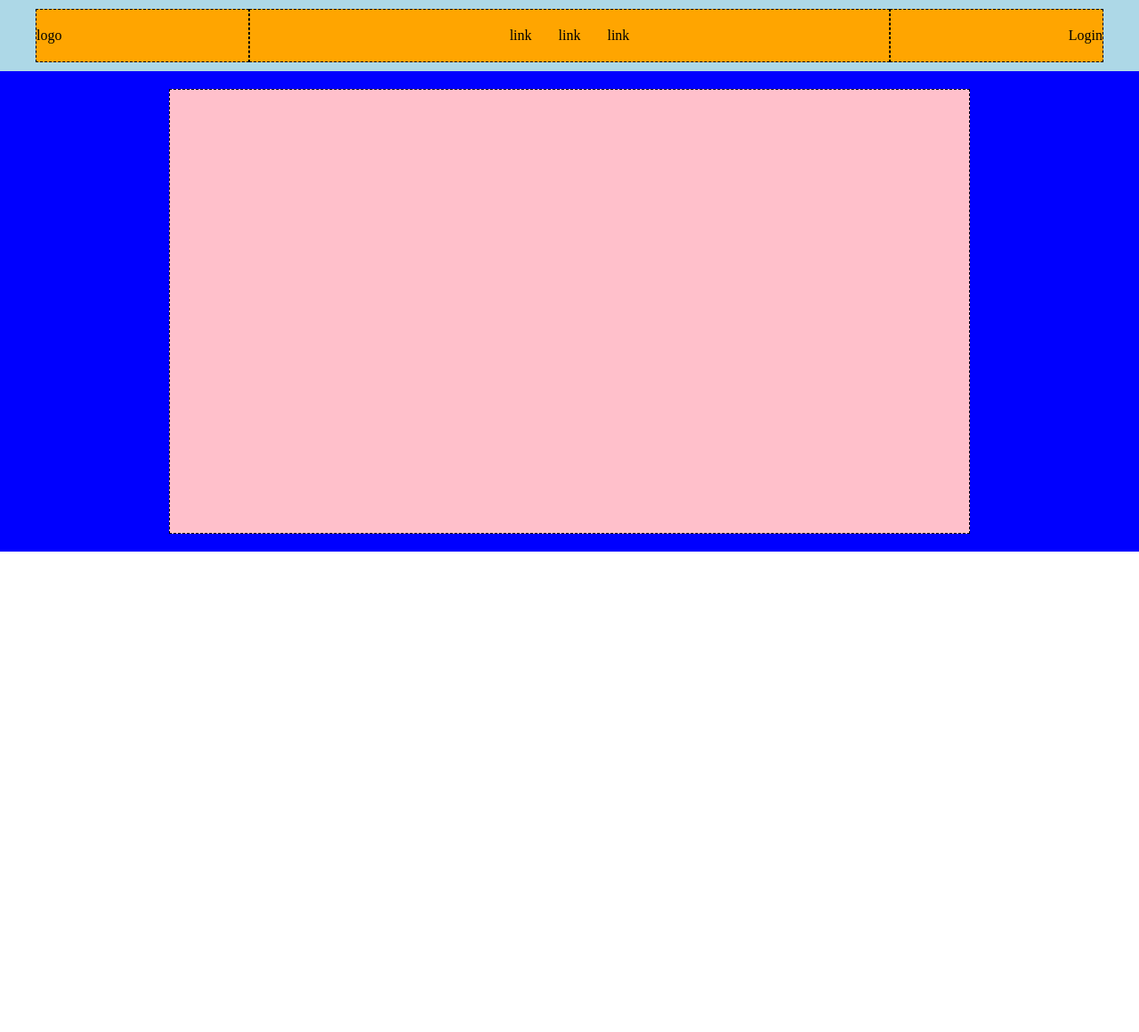
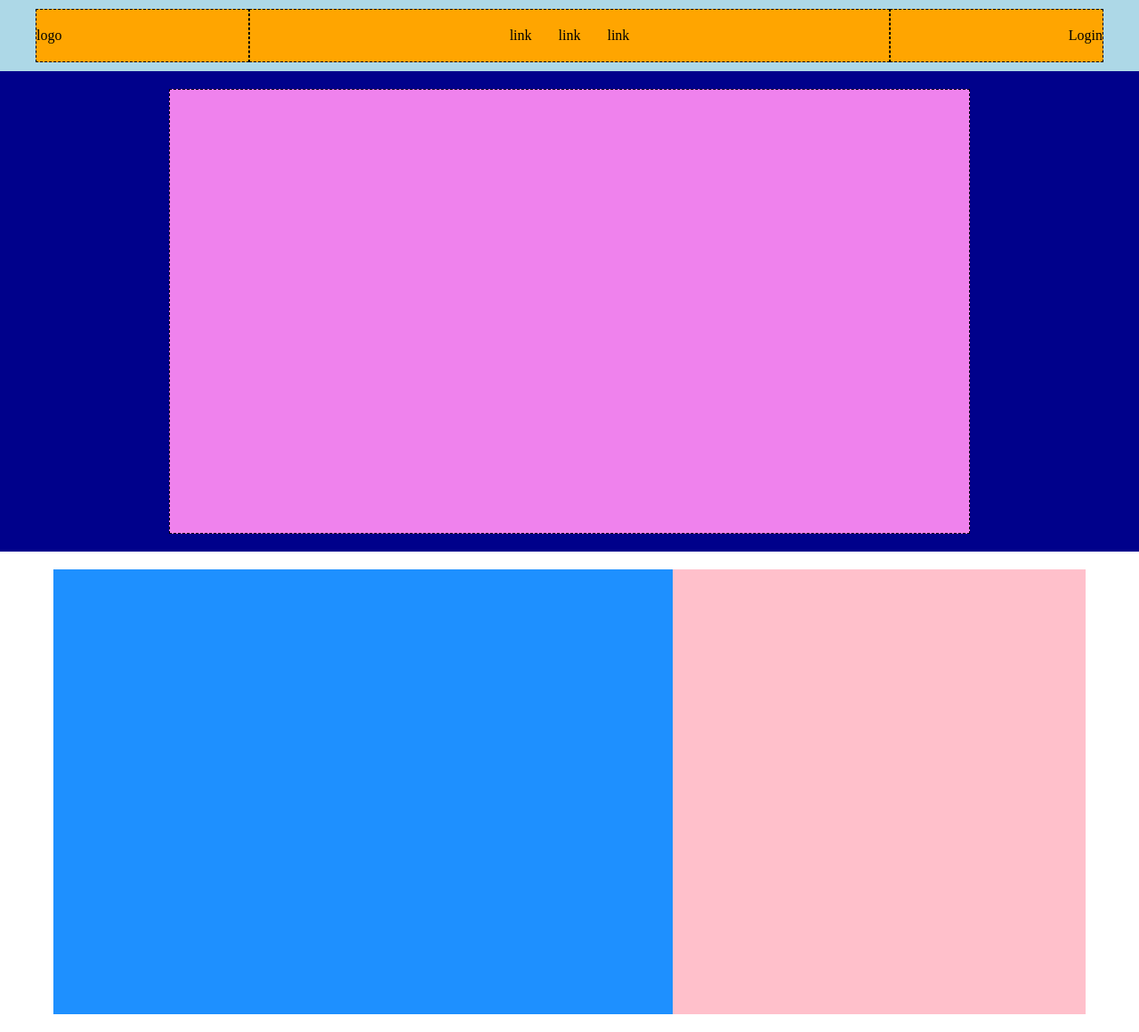
Before and after one commit to KehnAdrian31/htmlcss-struttura-discord, a plain HTML site: page index.html in a window 1280 px wide. Shown: the whole page at 89% size. Before the commit the page ends 800 px from the top, so only its background shows below. Drawn offline with Linux system fonts and the light colour scheme.

Commit message:
[add] seconda container

```diff
--- a/css/styles.css
+++ b/css/styles.css
@@ -21,7 +21,13 @@ header {
 .container-sm {
   max-width: 900px;
   margin: 0 auto;
+}
 
+.blank {
+  max-width: 1200px;
+  margin: 0 auto;
+  display: flex;
+  padding: 20px;
 }
 
 .col-20 {
@@ -45,6 +51,10 @@ header {
   width: 40%;
 }
 
+.debug-height-500 {
+  height: 500px;
+}
+
 /* utilities */
 .bg-orange {
   background-color: orange;
@@ -55,8 +65,16 @@ header {
   border-style: dashed;
 }
 
+.bg-darkblue {
+  background-color: #00018B;
+}
+
+.bg-dimpink {
+  background-color: #EF82ED;
+}
+
 .bg-blue {
-  background-color: blue;
+  background-color: #1E90FF;
 }
 
 .bg-pink {
--- a/index.html
+++ b/index.html
@@ -23,13 +23,15 @@
     </div>
   </header>
   <main>
-    <div class="bg-blue py-20">
+    <div class="bg-darkblue py-20">
       <div class="container-sm">
-        <div class="col-100 bg-pink border-black"></div>
+        <div class="col-100 bg-dimpink border-black"></div>
       </div>
     </div>
-    <div class="col-40 bg-blue"></div>
-    <div class="col-60 bg-pink border black"></div>
+    <div class="blank">
+      <div class="col-60 bg-blue debug-height-500"></div>
+      <div class="col-40 bg-pink debug-height-500"></div>
+    </div>
 
   </main>
 
```
